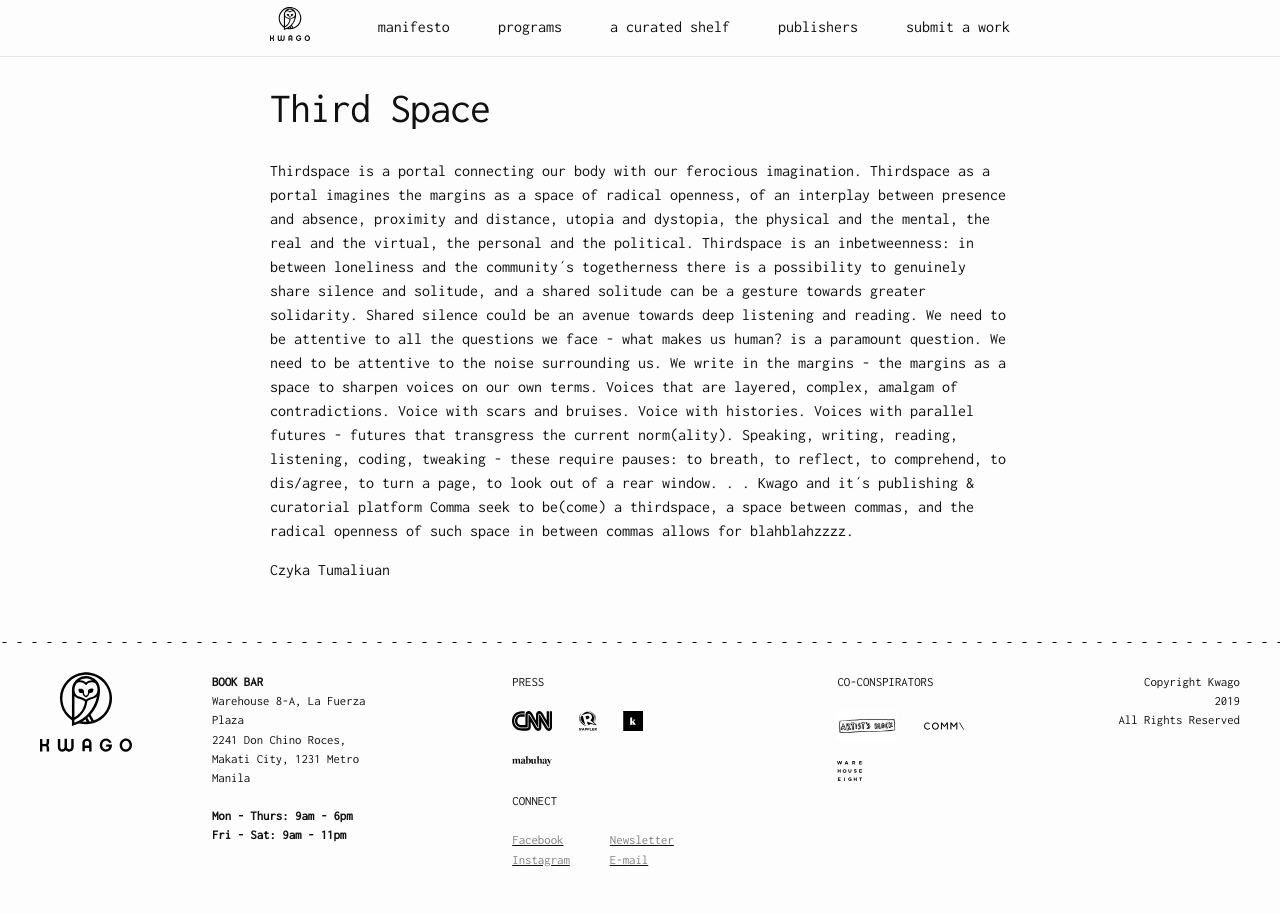
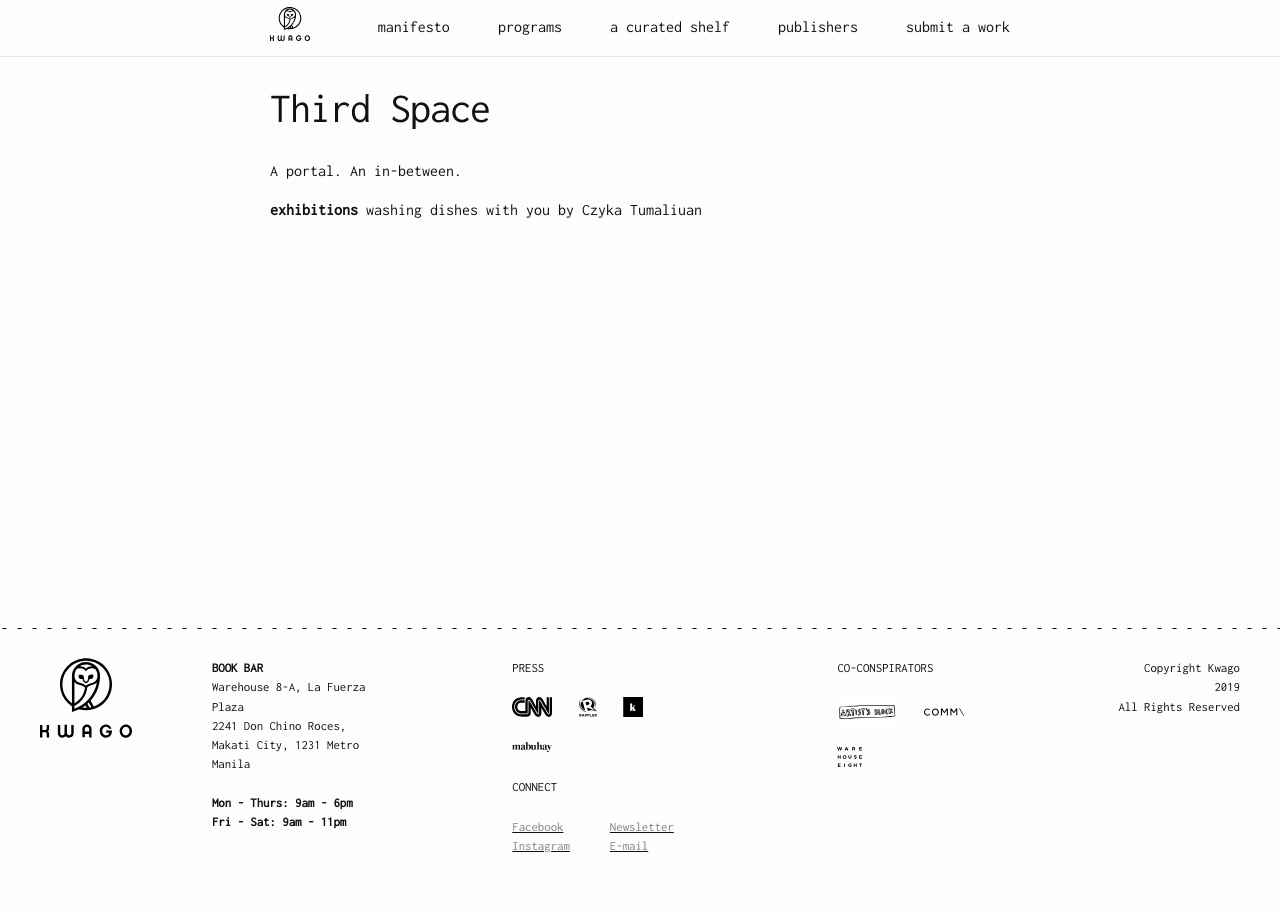
Before and after one commit to patsylala/kwago-siteleaf, a Jekyll site: the page built from thirdspace.markdown, in a window 1280 px wide. Built offline with Jekyll 4.4.1, drawn with Linux system fonts in a browser that asks for light colours; our own code applies the rules of GitHub Pages for plain Markdown files.

Commit message:
Updated Thirdspace

```diff
--- a/thirdspace.markdown
+++ b/thirdspace.markdown
@@ -4,7 +4,7 @@ date: 2020-05-12 06:59:00 Z
 Field name:
 ---
 
-Thirdspace is a portal connecting our body with our ferocious imagination. Thirdspace as a portal imagines the margins as a space of radical openness, of an interplay between presence and absence, proximity and distance, utopia and dystopia, the physical and the mental, the real and the virtual, the personal and the political. Thirdspace is an inbetweenness: in between loneliness and the community´s togetherness there is a possibility to genuinely share silence and solitude, and a shared solitude can be a gesture towards greater solidarity. Shared silence could be an avenue towards deep listening and reading. We need to be attentive to all the questions we face - what makes us human? is a paramount question. We need to be attentive to the noise surrounding us. We write in the margins - the margins as a space to sharpen voices on our own terms. Voices that are layered, complex, amalgam of contradictions. Voice with scars and bruises. Voice with histories. Voices with parallel futures - futures that transgress the current norm(ality). Speaking, writing, reading, listening, coding, tweaking - these require pauses: to breath, to reflect, to comprehend, to dis/agree, to turn a page, to look out of a rear window. . . Kwago and it´s publishing & curatorial platform Comma seek to be(come) a thirdspace, a space between commas, and the radical openness of such space in between commas allows for blahblahzzzz.
+A portal. An in-between.
 
-
-Czyka Tumaliuan
+**exhibitions**
+washing dishes with you by Czyka Tumaliuan
```
